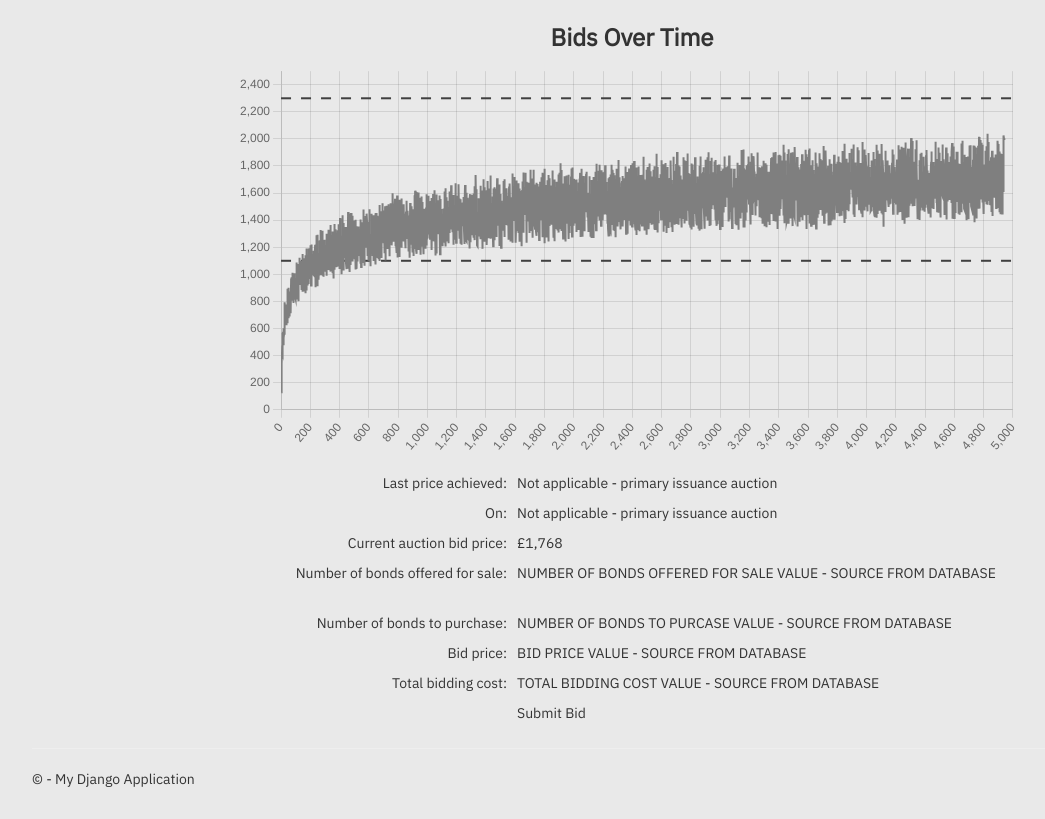
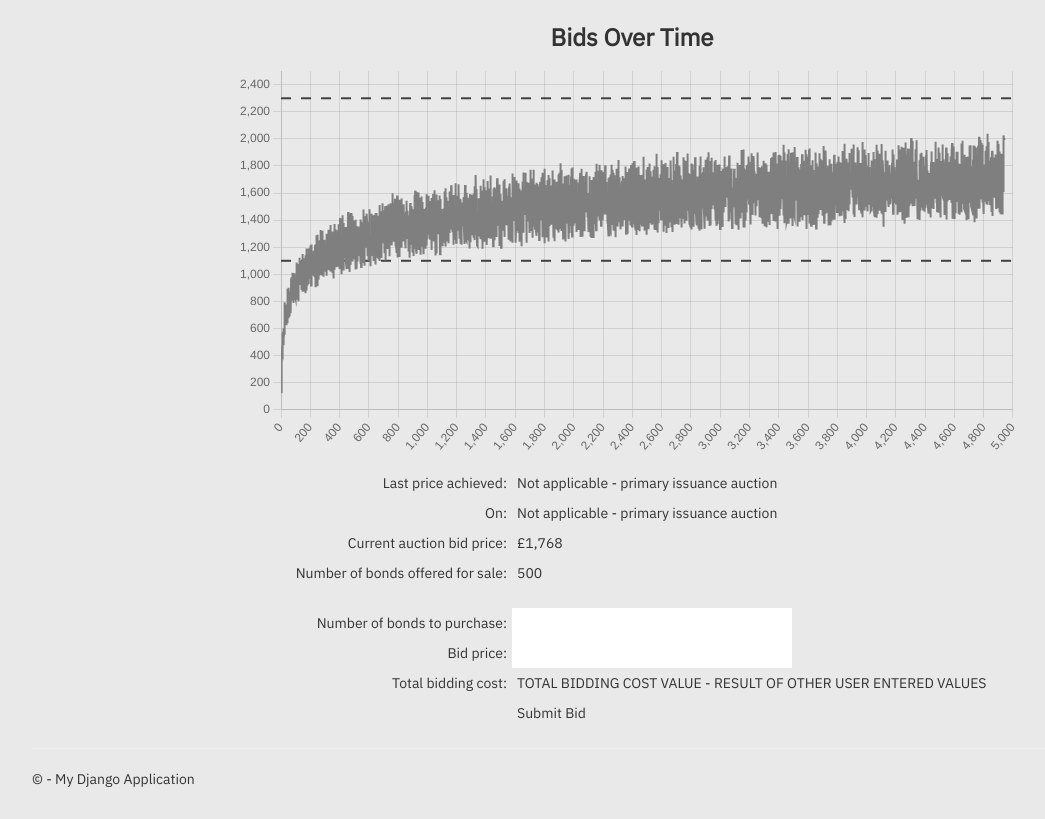
Before and after one commit to UncleCook/Platform_v1_0, a Django app: page /trading/ in a window 1280 px wide. Shown: the part 160-979 px from the top of the page, without its empty margins (38-1083 px from the left). Run offline with Django 3.2, Linux system fonts and the light colour scheme; data comes from the database, SQL or seed files in the repository; some libraries are stand-ins or nearby versions.

Commit message:
Input boxes added

```diff
--- a/Platform_v1_0/app/static/app/content/site.css
+++ b/Platform_v1_0/app/static/app/content/site.css
@@ -6,6 +6,16 @@ body {
     font-size: 14px;
     line-height: 1.428571429;
     color: rgba(51, 51, 51, 1.0); /* font colours */
+}
+
+.label {
+
+}
+
+label {
+    display: inline;
+    margin-bottom: 0px;
+    font-weight: normal;
 }
 
 /* Set padding to keep content from hitting the edges */
@@ -192,3 +202,18 @@ input[type="checkbox"].input-validation-error {
     grid-column: 2;
     grid-row: 10;
 }
+
+
+
+
+/* Removes number input tag arrows for Chrome, Safari, Edge, Opera */
+input::-webkit-outer-spin-button,
+input::-webkit-inner-spin-button {
+    -webkit-appearance: none;
+    margin: 0;
+}
+
+/* Removes number input tag arrows for Firefox */
+input[type=number] {
+    -moz-appearance: textfield;
+}
--- a/Platform_v1_0/app/templates/app/trading.html
+++ b/Platform_v1_0/app/templates/app/trading.html
@@ -281,27 +281,28 @@
     });
 </script>
 
-<div id="trading-chart-container">
+<form id="trading-chart-container">
     <div class="trading-chart-child" id="trading-chart-child-chart" style="width: 100%; max-width: 800px; max-height: 500px">
         <h3 style="font-weight: bold; text-align: center">Bids Over Time</h3>
         <canvas id="bidding-chart2" data-url="{% url 'bidding-chart2' %}"></canvas>
     </div>
-    <div class="trading-chart-child" id="trading-chart-child-lastpricetext">Last price achieved:</div>
+    <label class="trading-chart-child" id="trading-chart-child-lastpricetext">Last price achieved:</label>
     <div class="trading-chart-child" id="trading-chart-child-lastpricevalue">Not applicable - primary issuance auction</div>
-    <div class="trading-chart-child" id="trading-chart-child-datelastpricetext">On:</div>
+    <label class="trading-chart-child" id="trading-chart-child-datelastpricetext">On:</label>
     <div class="trading-chart-child" id="trading-chart-child-datelastpricevalue">Not applicable - primary issuance auction</div>
-    <div class="trading-chart-child" id="trading-chart-child-currentbidpricetext">Current auction bid price:</div>
+    <label class="trading-chart-child" id="trading-chart-child-currentbidpricetext">Current auction bid price:</label>
     <div class="trading-chart-child" id="trading-chart-child-currentbidpricevalue" data-url="{% url 'trading-chart-child-currentbidpricevalue' %}">CURRENT AUCTION BID PRICE VALUE - SOURCE FROM DATABASE</div>
-    <div class="trading-chart-child" id="trading-chart-child-numberbondssaletext">Number of bonds offered for sale:</div>
-    <div class="trading-chart-child" id="trading-chart-child-numberbondssalevalue">NUMBER OF BONDS OFFERED FOR SALE VALUE - SOURCE FROM DATABASE</div>
-    <div class="trading-chart-child" id="trading-chart-child-numberbondsbuytext">Number of bonds to purchase:</div>
-    <div class="trading-chart-child" id="trading-chart-child-numberbondsbuyvalue">NUMBER OF BONDS TO PURCASE VALUE - SOURCE FROM DATABASE</div>
-    <div class="trading-chart-child" id="trading-chart-child-bidpricetext">Bid price:</div>
-    <div class="trading-chart-child" id="trading-chart-child-bidpricevalue">BID PRICE VALUE - SOURCE FROM DATABASE</div>
-    <div class="trading-chart-child" id="trading-chart-child-totalcosttext">Total bidding cost:</div>
-    <div class="trading-chart-child" id="trading-chart-child-totalcostvalue">TOTAL BIDDING COST VALUE - SOURCE FROM DATABASE</div>
+    <label class="trading-chart-child" id="trading-chart-child-numberbondssaletext">Number of bonds offered for sale:</label>
+    <div class="trading-chart-child" id="trading-chart-child-numberbondssalevalue">500</div>
+    <label class="trading-chart-child" id="trading-chart-child-numberbondsbuytext">Number of bonds to purchase:</label>
+    <input class="trading-chart-child" id="trading-chart-child-numberbondsbuyvalue" type="number"></input>
+    <label class="trading-chart-child" id="trading-chart-child-bidpricetext">Bid price:</label>
+    <input class="trading-chart-child" id="trading-chart-child-bidpricevalue" type="number"></input>
+    <label class="trading-chart-child" id="trading-chart-child-totalcosttext">Total bidding cost:</label>
+    <div class="trading-chart-child" id="trading-chart-child-totalcostvalue">TOTAL BIDDING COST VALUE - RESULT OF OTHER USER ENTERED VALUES</div>
     <div class="trading-chart-child" id="trading-chart-child-submitbutton">Submit Bid</div>
-</div>
+</form>
+
 
 
 
@@ -330,14 +331,12 @@
                 data.sort(function (a, b) { return a.y - b.y });
                 const bid500 = data[data.length - 500].y.toLocaleString('en-GB', { style: 'currency', currency: 'GBP', maximumFractionDigits: 0});
                 $("#trading-chart-child-currentbidpricevalue").html(bid500);
-
             }
         });
-
     });
-
 
 </script>
 
 
+
 {% endblock content %}
```
